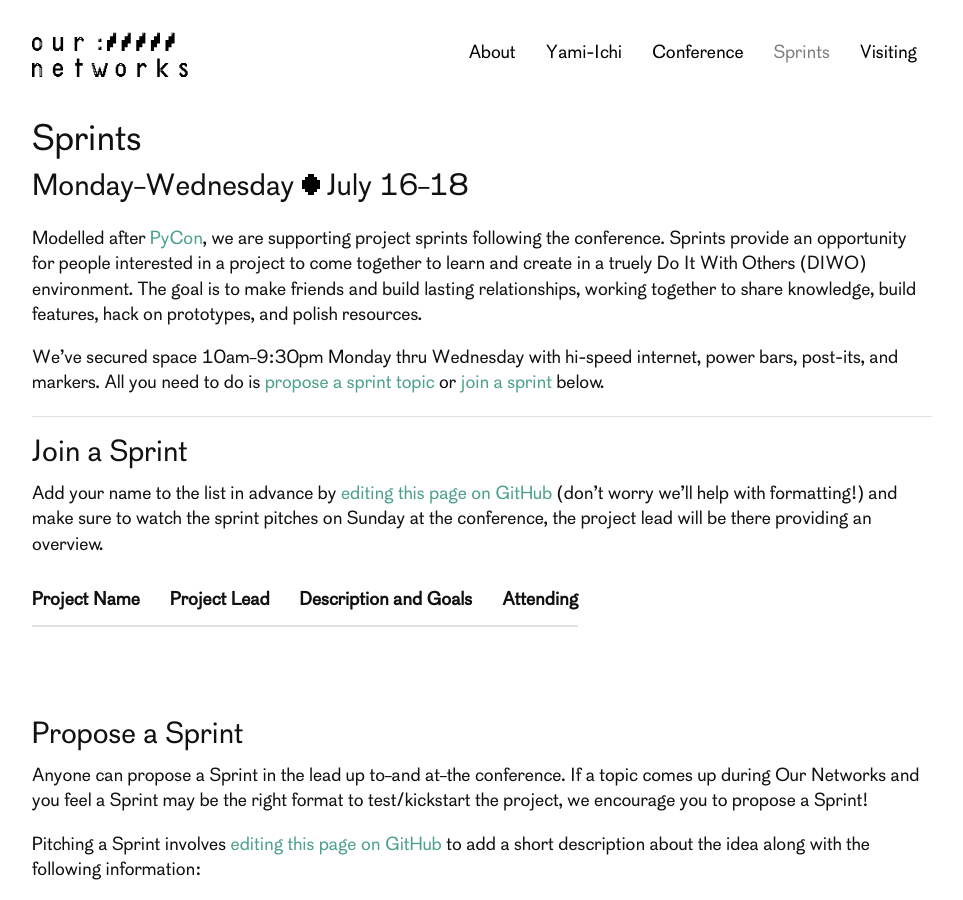
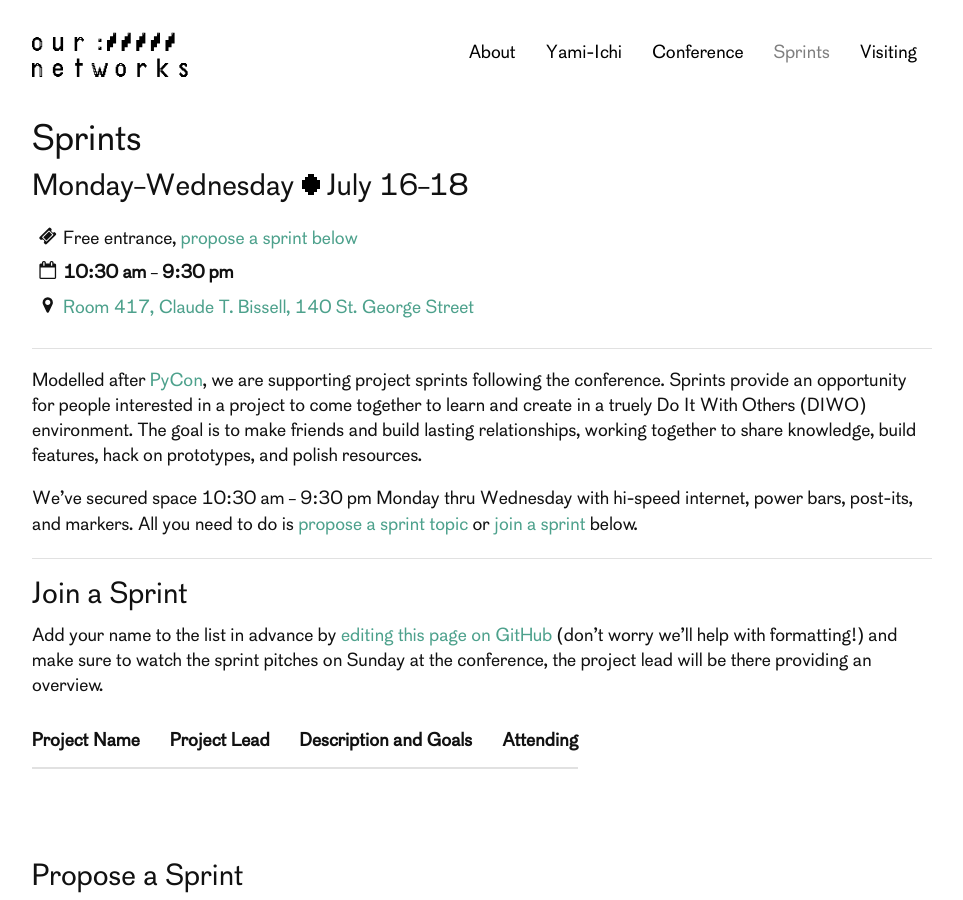
Before and after one commit to ournetworks/ournetworks.ca, a Jekyll site: the page built from sprints.md, in a window 1280 px wide and 900 px high. Shown: the whole window, without its empty margins (158-1121 px from the left). Built offline with Jekyll 4.4.1, drawn with Linux system fonts in a browser that asks for light colours.

Commit message:
bring sprints formatting in line with other pages

```diff
--- a/sprints.md
+++ b/sprints.md
@@ -6,6 +6,8 @@ title: "Sprints"
 titleDisplay: "Sprints"
 startDate: 2018-07-16
 endDate: 2018-07-18
+startTime: "10:30"
+endTime: "21:30"
 venueName: "Semaphore Demo Room"
 location: "Room 417, Claude T. Bissell, 140 St. George Street"
 locationLink: http://osm.org/go/ZX6Bw~WNh--?m=
@@ -13,10 +15,33 @@ redirect_from:
   - "/2018/sprints/"
 ---
 
+<div class="event-time-location">
+  <div class="event-meta">
+    {% include icons/ticket.svg %}
+    <p class="event-cost event-meta-item">Free entrance, <a href="#propose-a-sprint">propose a sprint below</a>
+    </p>
+  </div>
+  <div class="event-meta">
+    {% include icons/calendar-o.svg %}
+    <p class="event-time event-meta-item"><strong>{{page.startTime | date:"%-I:%M %P "}}</strong> – <strong>{{page.endTime | date:"%-I:%M %P"}}</strong></p>
+  </div>
+  <div class="event-meta">
+    {% include icons/map-marker.svg %}
+    <p class="event-location event-meta-item">
+    {% if page.locationLink %}
+      <a href="{{page.locationLink}}" target="_blank">{{ page.location }}</a> <!--_-->
+    {% else %}
+      {{ page.location }}
+    {% endif %}
+    </p>
+  </div>
+</div>
+
+***
 
 Modelled after [PyCon](https://us.pycon.org/2018/community/sprints/), we are supporting project sprints following the conference. Sprints provide an opportunity for people interested in a project to come together to learn and create in a truely Do It With Others (DIWO) environment. The goal is to make friends and build lasting relationships, working together to share knowledge, build features, hack on prototypes, and polish resources.
 
-We've secured space 10am–9:30pm Monday thru Wednesday with hi-speed internet, power bars, post-its, and markers. All you need to do is [propose a sprint topic](#propose-a-sprint) or [join a sprint](#join-a-sprint) below.
+We've secured space {{ page.startTime | date:"%-I:%M %P "}} – {{ page.endTime | date:"%-I:%M %P "}} Monday thru Wednesday with hi-speed internet, power bars, post-its, and markers. All you need to do is [propose a sprint topic](#propose-a-sprint) or [join a sprint](#join-a-sprint) below.
 
 ***
 
```
